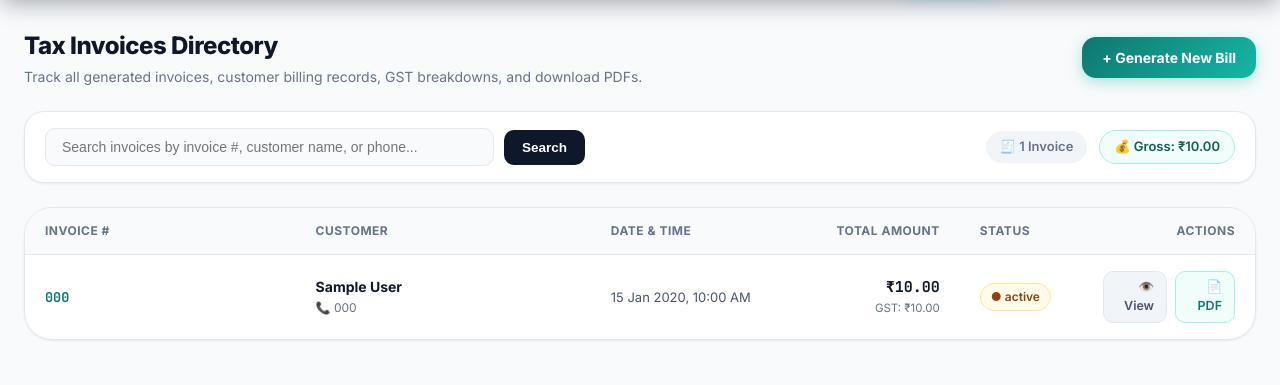
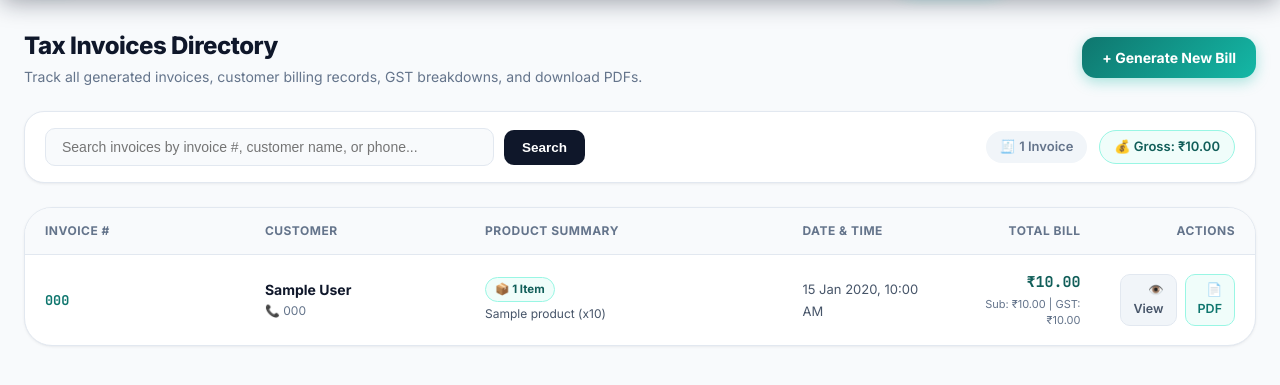
Before and after one commit to sneh125/advance-billing-system, a Django app: page /invoices/ in a window 1280 px wide. Shown: the part 72-457 px from the top of the page. Run offline with Django 5.2, Linux system fonts and the light colour scheme; a user stored in the database is signed in; tables that the repository leaves empty hold one stand-in row (values such as "Sample post").

Commit message:
feat: dynamically retrieve invoice items and display product summary with pagination (27 Aug Task 2)

```diff
--- a/billing/views.py
+++ b/billing/views.py
@@ -682,10 +682,16 @@ def invoice_create(request):
 @login_required
 def invoice_list(request):
     """
-    Invoice directory listing with distributor ownership isolation and search.
+    Invoice directory listing with dynamic data retrieval from Invoice and InvoiceItem models,
+    including customer name, total bill, date, product summary, and pagination.
     """
     search_query = request.GET.get("q", "").strip()
-    invoices_qs = Invoice.objects.filter(distributor=request.user).select_related("customer").order_by("-created_at")
+    invoices_qs = (
+        Invoice.objects.filter(distributor=request.user)
+        .select_related("customer")
+        .prefetch_related("items__product")
+        .order_by("-created_at")
+    )
 
     if search_query:
         invoices_qs = invoices_qs.filter(
@@ -697,8 +703,21 @@ def invoice_list(request):
     total_invoices = invoices_qs.count()
     total_billed = sum(inv.total_amount for inv in invoices_qs)
 
+    # Attach dynamic product summary and item count for each invoice
+    for inv in invoices_qs:
+        item_list = list(inv.items.all())
+        inv.product_count = len(item_list)
+        inv.product_summary = ", ".join(f"{item.product.name} (x{item.quantity})" for item in item_list)
+        inv.product_names = [item.product.name for item in item_list]
+
+    # Pagination (10 items per page)
+    paginator = Paginator(invoices_qs, 10)
+    page_number = request.GET.get("page")
+    page_obj = paginator.get_page(page_number)
+
     return render(request, "billing/invoice_list.html", {
-        "invoices": invoices_qs,
+        "invoices": page_obj,
+        "page_obj": page_obj,
         "search_query": search_query,
         "total_invoices": total_invoices,
         "total_billed": total_billed,
--- a/static/css/invoices.css
+++ b/static/css/invoices.css
@@ -63,6 +63,51 @@
     border: 1px solid var(--border-color);
     box-shadow: var(--shadow-md);
     overflow: hidden;
+}
+
+.search-stats-badge {
+    padding: 6px 14px;
+    background: var(--slate-100);
+    border-radius: var(--radius-full);
+    font-size: 13px;
+    font-weight: 600;
+    color: var(--text-secondary);
+}
+
+.product-count-chip {
+    display: inline-flex;
+    align-items: center;
+    gap: 4px;
+    padding: 3px 9px;
+    background: var(--primary-50);
+    color: var(--primary-800);
+    border: 1px solid var(--primary-200);
+    border-radius: var(--radius-full);
+    font-size: 11.5px;
+    font-weight: 700;
+}
+
+.btn-page-nav {
+    padding: 7px 14px;
+    background: #ffffff;
+    border: 1px solid var(--border-color);
+    border-radius: var(--radius-md);
+    font-size: 13px;
+    font-weight: 600;
+    color: var(--text-secondary);
+    text-decoration: none;
+    transition: var(--transition-fast);
+}
+
+.btn-page-nav:hover {
+    background: var(--slate-100);
+    color: var(--text-main);
+}
+
+.btn-page-nav.active {
+    background: var(--primary-gradient);
+    color: #ffffff;
+    border-color: var(--primary);
 }
 
 .card-header-bar {
--- a/templates/billing/invoice_list.html
+++ b/templates/billing/invoice_list.html
@@ -132,12 +132,12 @@
                 <table class="saas-data-table" aria-label="Invoices Table">
                     <thead>
                         <tr>
-                            <th style="width: 22%;">Invoice #</th>
-                            <th style="width: 24%;">Customer</th>
-                            <th style="width: 16%;">Date & Time</th>
-                            <th style="width: 14%; text-align: right;">Total Amount</th>
-                            <th style="width: 10%;">Status</th>
-                            <th style="width: 14%; text-align: right;">Actions</th>
+                            <th style="width: 18%;">Invoice #</th>
+                            <th style="width: 18%;">Customer</th>
+                            <th style="width: 26%;">Product Summary</th>
+                            <th style="width: 13%;">Date & Time</th>
+                            <th style="width: 13%; text-align: right;">Total Bill</th>
+                            <th style="width: 12%; text-align: right;">Actions</th>
                         </tr>
                     </thead>
                     <tbody>
@@ -155,18 +155,25 @@
                                 </div>
                             </td>
                             <td>
+                                <div style="display: flex; flex-direction: column; gap: 4px;">
+                                    <div style="display: flex; align-items: center; gap: 6px; flex-wrap: wrap;">
+                                        <span class="product-count-chip">
+                                            📦 {{ inv.product_count|default:inv.items.count }} Item{{ inv.product_count|default:inv.items.count|pluralize }}
+                                        </span>
+                                    </div>
+                                    <div style="font-size: 12px; color: var(--text-secondary); line-height: 1.4; max-width: 320px;" title="{{ inv.product_summary }}">
+                                        {{ inv.product_summary|default:"No items" }}
+                                    </div>
+                                </div>
+                            </td>
+                            <td>
                                 <span style="font-size: 13px; color: var(--text-secondary);">{{ inv.created_at|date:"d M Y, h:i A" }}</span>
                             </td>
                             <td style="text-align: right;">
                                 <div style="display: flex; flex-direction: column; align-items: flex-end; gap: 2px;">
-                                    <strong style="font-size: 15px; color: var(--text-main); font-family: var(--font-mono);">₹{{ inv.total_amount }}</strong>
-                                    <small style="font-size: 11.5px; color: var(--text-muted);">GST: ₹{{ inv.gst_amount }}</small>
+                                    <strong style="font-size: 15px; color: var(--primary-800); font-family: var(--font-mono);">₹{{ inv.total_amount }}</strong>
+                                    <small style="font-size: 11px; color: var(--text-muted);">Sub: ₹{{ inv.subtotal }} | GST: ₹{{ inv.gst_amount }}</small>
                                 </div>
-                            </td>
-                            <td>
-                                <span class="status-badge-active" style="background: var(--warning-bg); color: var(--warning-text); border-color: var(--warning-border);">
-                                    ● {{ inv.status }}
-                                </span>
                             </td>
                             <td style="text-align: right;">
                                 <div class="action-buttons-wrap">
```
Also changed, not shown: other parts of templates/billing/invoice_list.html (+33 -0 lines), billing/tests.py (+64 -0 lines).
